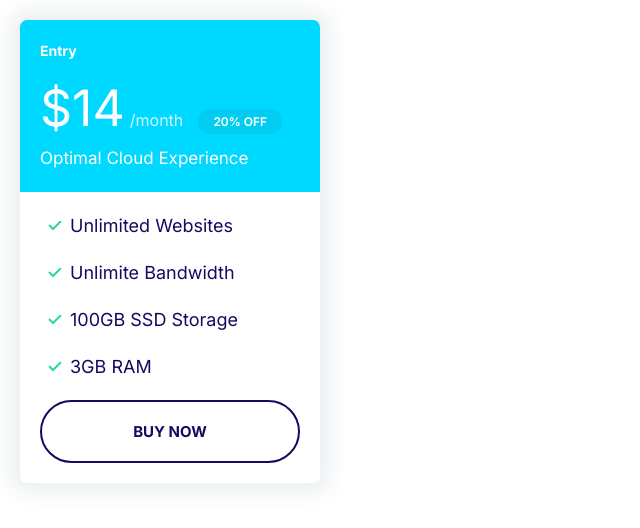
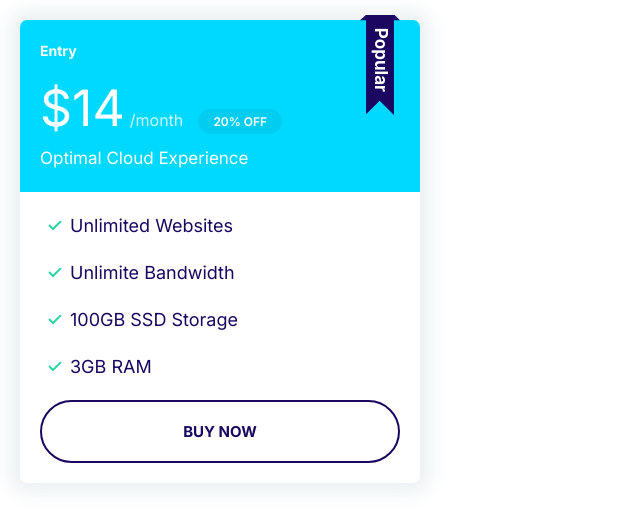
Before and after one commit to asjn3e/Moshified, a plain HTML site: page index.html in a window 1280 px wide. Shown: the whole page, without its empty margins (0-640 px from the left). Drawn offline with Linux system fonts and the light colour scheme.

Commit message:
define popular label for plans

```diff
--- a/index.html
+++ b/index.html
@@ -14,7 +14,7 @@
 </head>
 
 <body>
-<div class="plan" style="width: 300px; margin: 2rem;">
+<div class="plan plan--popular" style="width: 400px; margin: 2rem;">
 
   <div class="card card--secondary">
 
--- a/style/style.css
+++ b/style/style.css
@@ -355,6 +355,19 @@ a {
 }
 
 
+
+.plan{
+    position: relative;
+}
+
+.plan--popular .card__header::before{
+    content: url(../images/popular.svg);
+    width: 40px;
+    display: inline-block;
+    position: absolute;
+    top: -5px;
+    right: 5%;
+}
 @media screen and (min-width:1024px){
     .plan__name{
         font-size: 1.4rem;
```
Also changed, not shown: components/icons.html (+1 -1 lines), components/plans.html (+38 -0 lines), images/popular.svg (added).
